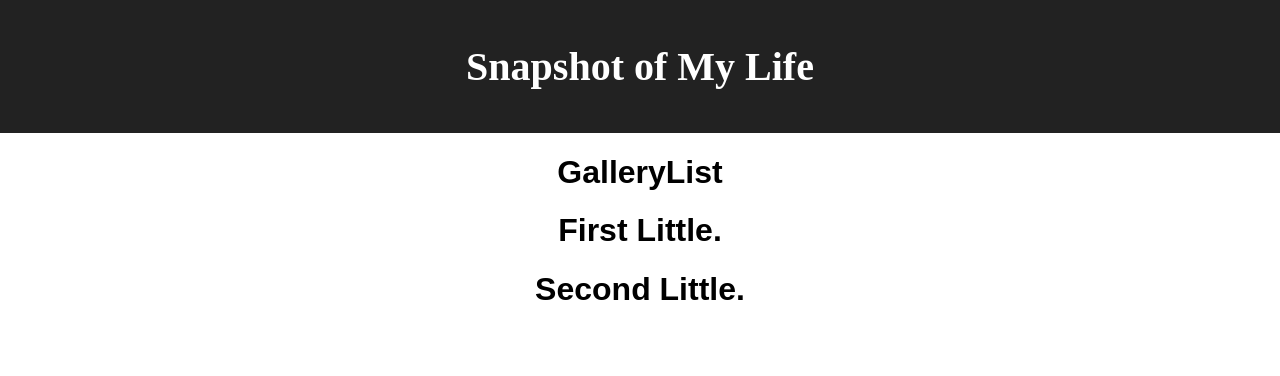
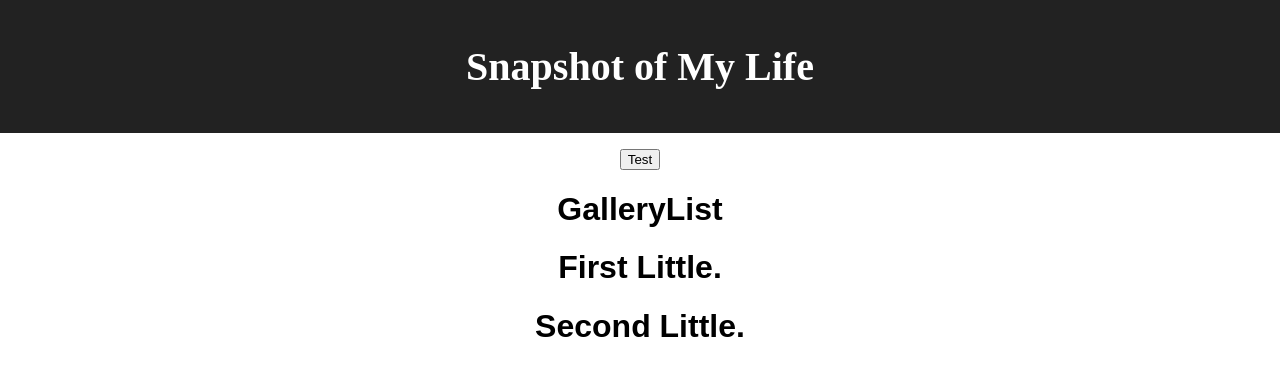
Before and after one commit to HoeyRachel/react-gallery, a React (Create React App) app: page / in a window 1280 px wide. Shown: the top 376 px of the page. Built offline with nearby package versions, Linux system fonts and the light colour scheme.

Commit message:
GET call working

```diff
--- a/src/components/App/App.jsx
+++ b/src/components/App/App.jsx
@@ -18,12 +18,20 @@ function App() {
     likes: 0
   },
 ]
-
+const getItems=()=>{
+ axios.get( '/gallery' ).then ((response)=>{
+   console.log(response);
+ }).catch((err)=>{
+   console.log( err );
+   alert( 'GET ERROR not happening');
+ })
+}
     return (
       <div className="App">
         <header className="App-header">
           <h1 className="App-title">Snapshot of My Life</h1>
         </header>
+        <button onClick={getItems}>Test</button>
         <GalleryList galleryItems={galleryItems}/>
 
 
```
